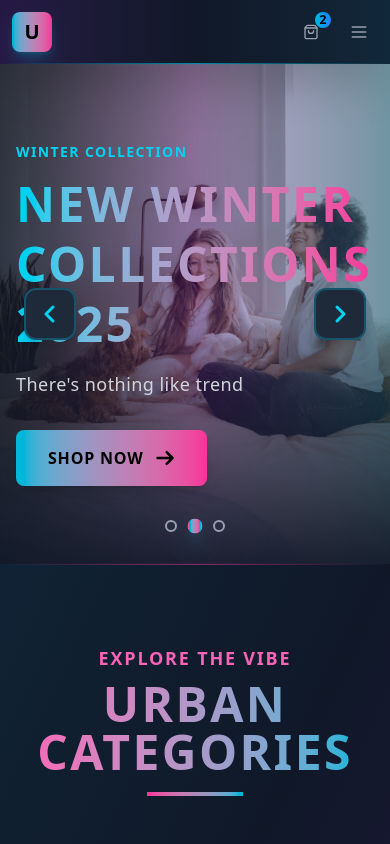
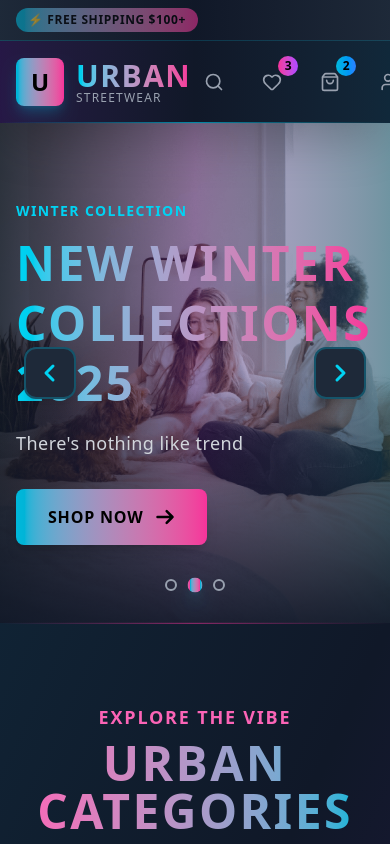
Before and after one commit to bharat711kushwaha/market, a React (Vite) app: page / in a window 390 px wide. Shown: the top 844 px of the page. Built offline with nearby package versions, Linux system fonts and the light colour scheme.

Commit message:
add darkmode

```diff
--- a/src/components/Header.tsx
+++ b/src/components/Header.tsx
@@ -1,4 +1,4 @@
-// Header.tsx - Fixed Mobile Responsive Version
+// Header.tsx - Cyberpunk Theme
 import React, { useState } from 'react';
 import {
   Search,
@@ -7,7 +7,7 @@ import {
   User,
   Menu,
   X,
-
+  ChevronDown,
   Phone,
   MapPin,
   Clock
@@ -31,11 +31,11 @@ const Header: React.FC = () => {
       <div className="absolute inset-0 bg-gradient-to-r from-purple-900/30 via-gray-900 to-cyan-900/30"></div>
       <div className="absolute bottom-0 left-0 w-full h-px bg-gradient-to-r from-transparent via-cyan-500 to-transparent opacity-70"></div>
 
-      {/* Top Bar - Hidden on mobile */}
-      <div className="hidden sm:block bg-gradient-to-r from-gray-800 via-gray-900 to-gray-800 border-b border-cyan-500/20 relative z-10">
+      {/* Top Bar */}
+      <div className="bg-gradient-to-r from-gray-800 via-gray-900 to-gray-800 border-b border-cyan-500/20 relative z-10">
         <div className="container mx-auto px-4">
           <div className="flex items-center justify-between py-2 text-sm">
-            <div className="hidden lg:flex items-center space-x-6 text-gray-400">
+            <div className="hidden md:flex items-center space-x-6 text-gray-400">
               <div className="flex items-center space-x-2 group">
                 <Phone className="h-4 w-4 text-cyan-400 group-hover:text-pink-400 transition-colors" />
                 <span className="group-hover:text-white transition-colors">+1 (555) 123-4567</span>
@@ -50,8 +50,8 @@ const Header: React.FC = () => {
               </div>
             </div>
 
-            <div className="flex items-center">
-              <span className="text-xs bg-gradient-to-r from-cyan-500 to-pink-500 text-black px-2 sm:px-3 py-1 rounded-full font-bold tracking-wider animate-pulse">
+            <div className="flex items-center space-x-4">
+              <span className="text-xs bg-gradient-to-r from-cyan-500 to-pink-500 text-black px-3 py-1 rounded-full font-bold tracking-wider animate-pulse">
                 ⚡ FREE SHIPPING $100+
               </span>
             </div>
@@ -60,21 +60,21 @@ const Header: React.FC = () => {
       </div>
 
       {/* Main Header */}
-      <div className="container mx-auto px-3 sm:px-4 relative z-10">
-        <div className="flex items-center justify-between py-3 sm:py-4">
-          {/* Logo - Responsive sizing */}
+      <div className="container mx-auto px-4 relative z-10">
+        <div className="flex items-center justify-between py-4">
+          {/* Logo */}
           <div
-            className="flex items-center space-x-2 sm:space-x-3 cursor-pointer group"
+            className="flex items-center space-x-3 cursor-pointer group"
             onClick={() => navigate('home')}
           >
-            <div className="w-10 h-10 sm:w-12 sm:h-12 bg-gradient-to-r from-cyan-500 to-pink-500 rounded-lg flex items-center justify-center group-hover:scale-105 transition-all duration-300 shadow-lg shadow-cyan-500/25">
-              <span className="text-black font-black text-xl sm:text-2xl">U</span>
+            <div className="w-12 h-12 bg-gradient-to-r from-cyan-500 to-pink-500 rounded-lg flex items-center justify-center group-hover:scale-105 transition-all duration-300 shadow-lg shadow-cyan-500/25">
+              <span className="text-black font-black text-2xl">U</span>
             </div>
-            <div className="hidden xs:block">
-              <h1 className="text-2xl sm:text-3xl font-black tracking-wider bg-gradient-to-r from-cyan-400 to-pink-500 bg-clip-text text-transparent">
-                URAAN
+            <div>
+              <h1 className="text-3xl font-black tracking-wider bg-gradient-to-r from-cyan-400 to-pink-500 bg-clip-text text-transparent">
+                URBAN
               </h1>
-              <p className="text-xs text-gray-400 -mt-1 tracking-widest uppercase hidden sm:block">STREETWEAR</p>
+              <p className="text-xs text-gray-400 -mt-1 tracking-widest uppercase">STREETWEAR</p>
             </div>
           </div>
 
@@ -96,7 +96,84 @@ const Header: React.FC = () => {
               <span className="absolute -bottom-2 left-0 w-0 h-0.5 bg-gradient-to-r from-cyan-400 to-pink-500 group-hover:w-full transition-all duration-300"></span>
             </button>
 
+            {/* Categories Dropdown */}
+            <div className="relative group">
+              <button className="flex items-center text-gray-300 hover:text-cyan-400 font-bold tracking-wider uppercase transition-all duration-300 text-sm">
+                CATEGORIES
+                <ChevronDown className="ml-1 h-4 w-4 group-hover:rotate-180 transition-transform duration-300" />
+              </button>
 
+              <div className="fixed top-[120px] left-1/2 transform -translate-x-1/2 w-72 bg-gray-800 rounded-xl shadow-2xl border border-cyan-500/30 opacity-0 invisible group-hover:opacity-100 group-hover:visible transition-all duration-300 z-[9999]">
+                <div className="p-6">
+                  <div className="grid grid-cols-2 gap-4">
+                    <button
+                      onClick={() => {
+                        navigate('products');
+                        // You can add category filtering logic here if needed
+                        // For example: setSelectedCategory('men')
+                      }}
+                      className="flex items-center p-3 rounded-lg hover:bg-gray-700 transition-all group border border-transparent hover:border-cyan-500/30 w-full text-left"
+                    >
+                      <div className="w-10 h-10 bg-gradient-to-r from-blue-500 to-cyan-500 rounded-lg flex items-center justify-center mr-3">
+                        <span className="text-black text-sm font-bold">👔</span>
+                      </div>
+                      <span className="text-sm font-bold text-gray-300 group-hover:text-cyan-400 tracking-wider">MEN'S</span>
+                    </button>
+
+                    <button
+                      onClick={() => {
+                        navigate('products');
+                        // You can add category filtering logic here if needed
+                        // For example: setSelectedCategory('women')
+                      }}
+                      className="flex items-center p-3 rounded-lg hover:bg-gray-700 transition-all group border border-transparent hover:border-pink-500/30 w-full text-left"
+                    >
+                      <div className="w-10 h-10 bg-gradient-to-r from-pink-500 to-purple-500 rounded-lg flex items-center justify-center mr-3">
+                        <span className="text-black text-sm font-bold">👗</span>
+                      </div>
+                      <span className="text-sm font-bold text-gray-300 group-hover:text-pink-400 tracking-wider">WOMEN'S</span>
+                    </button>
+
+                    <button
+                      onClick={() => {
+                        navigate('products');
+                        // You can add category filtering logic here if needed
+                        // For example: setSelectedCategory('kids')
+                      }}
+                      className="flex items-center p-3 rounded-lg hover:bg-gray-700 transition-all group border border-transparent hover:border-green-500/30 w-full text-left"
+                    >
+                      <div className="w-10 h-10 bg-gradient-to-r from-green-500 to-cyan-500 rounded-lg flex items-center justify-center mr-3">
+                        <span className="text-black text-sm font-bold">👶</span>
+                      </div>
+                      <span className="text-sm font-bold text-gray-300 group-hover:text-green-400 tracking-wider">KIDS</span>
+                    </button>
+
+                    <button
+                      onClick={() => {
+                        navigate('products');
+                        // You can add category filtering logic here if needed
+                        // For example: setSelectedCategory('accessories')
+                      }}
+                      className="flex items-center p-3 rounded-lg hover:bg-gray-700 transition-all group border border-transparent hover:border-purple-500/30 w-full text-left"
+                    >
+                      <div className="w-10 h-10 bg-gradient-to-r from-purple-500 to-pink-500 rounded-lg flex items-center justify-center mr-3">
+                        <span className="text-black text-sm font-bold">👜</span>
+                      </div>
+                      <span className="text-sm font-bold text-gray-300 group-hover:text-purple-400 tracking-wider">GEAR</span>
+                    </button>
+                  </div>
+
+                  <div className="mt-6 pt-4 border-t border-gray-700">
+                    <button
+                      onClick={() => navigate('products')}
+                      className="w-full text-center py-3 bg-gradient-to-r from-cyan-500 to-pink-500 text-black rounded-lg hover:from-cyan-400 hover:to-pink-400 transition-all text-sm font-black tracking-wider uppercase shadow-lg hover:shadow-cyan-500/25"
+                    >
+                      VIEW ALL
+                    </button>
+                  </div>
+                </div>
+              </div>
+            </div>
 
             <button
               onClick={() => navigate('about')}
@@ -115,15 +192,15 @@ const Header: React.FC = () => {
             </button>
           </nav>
 
-          {/* Right Side Actions - Responsive */}
-          <div className="flex items-center space-x-1 sm:space-x-2">
-            {/* Search - Hidden on small mobile, visible on larger screens */}
-            <div className="relative hidden sm:block">
+          {/* Right Side Actions */}
+          <div className="flex items-center space-x-3">
+            {/* Search */}
+            <div className="relative">
               <button
                 onClick={() => setIsSearchOpen(!isSearchOpen)}
-                className="p-2 sm:p-3 text-gray-400 hover:text-cyan-400 hover:bg-gray-800 rounded-lg transition-all duration-300 border border-transparent hover:border-cyan-500/30"
+                className="p-3 text-gray-400 hover:text-cyan-400 hover:bg-gray-800 rounded-lg transition-all duration-300 border border-transparent hover:border-cyan-500/30"
               >
-                <Search className="h-4 w-4 sm:h-5 sm:w-5" />
+                <Search className="h-5 w-5" />
               </button>
 
               {/* Search Dropdown */}
@@ -145,10 +222,10 @@ const Header: React.FC = () => {
               )}
             </div>
 
-            {/* Wishlist - Hidden on small mobile */}
-            <button className="hidden sm:block p-2 sm:p-3 text-gray-400 hover:text-pink-400 hover:bg-gray-800 rounded-lg transition-all duration-300 relative border border-transparent hover:border-pink-500/30">
-              <Heart className="h-4 w-4 sm:h-5 sm:w-5" />
-              <span className="absolute -top-1 -right-1 bg-gradient-to-r from-pink-500 to-purple-500 text-black text-xs rounded-full h-4 w-4 sm:h-5 sm:w-5 flex items-center justify-center font-bold">
+            {/* Wishlist */}
+            <button className="p-3 text-gray-400 hover:text-pink-400 hover:bg-gray-800 rounded-lg transition-all duration-300 relative border border-transparent hover:border-pink-500/30">
+              <Heart className="h-5 w-5" />
+              <span className="absolute -top-1 -right-1 bg-gradient-to-r from-pink-500 to-purple-500 text-black text-xs rounded-full h-5 w-5 flex items-center justify-center font-bold">
                 3
               </span>
             </button>
@@ -156,55 +233,34 @@ const Header: React.FC = () => {
             {/* Shopping Cart */}
             <button
               onClick={() => navigate('cart')}
-              className="p-2 sm:p-3 text-gray-400 hover:text-cyan-400 hover:bg-gray-800 rounded-lg transition-all duration-300 relative border border-transparent hover:border-cyan-500/30"
+              className="p-3 text-gray-400 hover:text-cyan-400 hover:bg-gray-800 rounded-lg transition-all duration-300 relative border border-transparent hover:border-cyan-500/30"
             >
-              <ShoppingBag className="h-4 w-4 sm:h-5 sm:w-5" />
-              <span className="absolute -top-1 -right-1 bg-gradient-to-r from-cyan-500 to-blue-500 text-black text-xs rounded-full h-4 w-4 sm:h-5 sm:w-5 flex items-center justify-center font-bold">
+              <ShoppingBag className="h-5 w-5" />
+              <span className="absolute -top-1 -right-1 bg-gradient-to-r from-cyan-500 to-blue-500 text-black text-xs rounded-full h-5 w-5 flex items-center justify-center font-bold">
                 2
               </span>
             </button>
 
-            {/* User Account - Hidden on small mobile */}
-            <button className="hidden sm:block p-2 sm:p-3 text-gray-400 hover:text-purple-400 hover:bg-gray-800 rounded-lg transition-all duration-300 border border-transparent hover:border-purple-500/30">
-              <User className="h-4 w-4 sm:h-5 sm:w-5" />
+            {/* User Account */}
+            <button className="p-3 text-gray-400 hover:text-purple-400 hover:bg-gray-800 rounded-lg transition-all duration-300 border border-transparent hover:border-purple-500/30">
+              <User className="h-5 w-5" />
             </button>
 
-            {/* Mobile Menu Button - Always visible on mobile */}
+            {/* Mobile Menu Button */}
             <button
               onClick={() => setIsMobileMenuOpen(!isMobileMenuOpen)}
-              className="lg:hidden p-2 sm:p-3 text-gray-400 hover:text-cyan-400 hover:bg-gray-800 rounded-lg transition-all duration-300 border border-transparent hover:border-cyan-500/30 ml-2"
+              className="lg:hidden p-3 text-gray-400 hover:text-cyan-400 hover:bg-gray-800 rounded-lg transition-all duration-300 border border-transparent hover:border-cyan-500/30"
             >
-              {isMobileMenuOpen ? <X className="h-5 w-5 sm:h-6 sm:w-6" /> : <Menu className="h-5 w-5 sm:h-6 sm:w-6" />}
+              {isMobileMenuOpen ? <X className="h-6 w-6" /> : <Menu className="h-6 w-6" />}
             </button>
           </div>
         </div>
       </div>
 
-      {/* Mobile Menu Overlay */}
+      {/* Mobile Menu */}
       {isMobileMenuOpen && (
-        <>
-          {/* Backdrop */}
-          <div
-            className="fixed inset-0 bg-black bg-opacity-75 z-40 lg:hidden backdrop-blur-sm"
-            onClick={() => setIsMobileMenuOpen(false)}
-          />
-
-          {/* Mobile Menu */}
-          <div className="lg:hidden fixed top-full left-0 right-0 bg-gray-800 border-t border-cyan-500/30 z-50 max-h-[calc(100vh-100px)] overflow-y-auto shadow-2xl">
+        <div className="lg:hidden bg-gray-800 border-t border-cyan-500/30 relative z-10">
           <div className="container mx-auto px-4 py-4">
-              {/* Mobile Search - Always visible in mobile menu */}
-              <div className="mb-4 pb-4 border-b border-gray-700">
-                <div className="relative">
-                  <Search className="absolute left-3 top-3 h-4 w-4 text-cyan-400" />
-                  <input
-                    type="text"
-                    placeholder="Search urban gear..."
-                    className="w-full pl-10 pr-4 py-3 bg-gray-900 border border-cyan-500/30 rounded-lg text-gray-300 placeholder-gray-500 focus:outline-none focus:border-cyan-400 focus:shadow-lg focus:shadow-cyan-500/25 transition-all text-sm"
-                  />
-                </div>
-              </div>
-
-              {/* Navigation Links */}
             <nav className="space-y-2">
               <button
                 onClick={() => navigate('home')}
@@ -218,43 +274,11 @@ const Header: React.FC = () => {
               >
                 PRODUCTS
               </button>
-
-                {/* Mobile Categories */}
-                <div className="space-y-2 ml-4">
-                  <button
-                    onClick={() => navigate('products')}
-                    className="block w-full text-left py-2 px-4 text-gray-400 hover:text-cyan-300 hover:bg-gray-700 rounded-lg transition-all text-sm"
-                  >
-                    👔 MEN'S
-                  </button>
-                  <button
-                    onClick={() => navigate('products')}
-                    className="block w-full text-left py-2 px-4 text-gray-400 hover:text-pink-300 hover:bg-gray-700 rounded-lg transition-all text-sm"
-                  >
-                    👗 WOMEN'S
-                  </button>
-                  <button
-                    onClick={() => navigate('products')}
-                    className="block w-full text-left py-2 px-4 text-gray-400 hover:text-green-300 hover:bg-gray-700 rounded-lg transition-all text-sm"
-                  >
-                    👶 KIDS
-                  </button>
-                  <button
-                    onClick={() => navigate('products')}
-                    className="block w-full text-left py-2 px-4 text-gray-400 hover:text-purple-300 hover:bg-gray-700 rounded-lg transition-all text-sm"
-                  >
-                    👜 GEAR
-                  </button>
-                </div>
-
               <button
                 onClick={() => navigate('cart')}
-                  className="flex items-center justify-between w-full text-left py-3 px-4 text-gray-300 hover:text-cyan-400 hover:bg-gray-700 rounded-lg transition-all font-bold tracking-wider uppercase text-sm"
+                className="block w-full text-left py-3 px-4 text-gray-300 hover:text-cyan-400 hover:bg-gray-700 rounded-lg transition-all font-bold tracking-wider uppercase text-sm"
               >
                 CART
-                  <span className="bg-gradient-to-r from-cyan-500 to-blue-500 text-black text-xs rounded-full h-5 w-5 flex items-center justify-center font-bold">
-                    2
-                  </span>
               </button>
               <button
                 onClick={() => navigate('about')}
@@ -270,34 +294,25 @@ const Header: React.FC = () => {
               </button>
             </nav>
 
-              {/* Mobile Action Buttons */}
-              <div className="mt-6 pt-4 border-t border-gray-700 flex space-x-4">
-                <button className="flex-1 flex items-center justify-center py-3 px-4 text-gray-300 hover:text-pink-400 hover:bg-gray-700 rounded-lg transition-all border border-gray-600 hover:border-pink-500/30">
-                  <Heart className="h-4 w-4 mr-2" />
-                  <span className="text-sm font-bold">WISHLIST</span>
-                  <span className="ml-2 bg-gradient-to-r from-pink-500 to-purple-500 text-black text-xs rounded-full h-4 w-4 flex items-center justify-center font-bold">3</span>
-                </button>
-                <button className="flex-1 flex items-center justify-center py-3 px-4 text-gray-300 hover:text-purple-400 hover:bg-gray-700 rounded-lg transition-all border border-gray-600 hover:border-purple-500/30">
-                  <User className="h-4 w-4 mr-2" />
-                  <span className="text-sm font-bold">ACCOUNT</span>
-                </button>
-              </div>
-
-              {/* Mobile Promo Banner */}
-              <div className="mt-4 p-3 bg-gradient-to-r from-cyan-500/10 to-pink-500/10 rounded-lg border border-cyan-500/20 text-center">
-                <span className="text-xs bg-gradient-to-r from-cyan-500 to-pink-500 text-black px-3 py-1 rounded-full font-bold tracking-wider animate-pulse">
-                  ⚡ FREE SHIPPING $100+
-                </span>
+            {/* Mobile Search */}
+            <div className="mt-4 pt-4 border-t border-gray-700">
+              <div className="relative">
+                <Search className="absolute left-3 top-3 h-4 w-4 text-cyan-400" />
+                <input
+                  type="text"
+                  placeholder="Search urban gear..."
+                  className="w-full pl-10 pr-4 py-3 bg-gray-900 border border-cyan-500/30 rounded-lg text-gray-300 placeholder-gray-500 focus:outline-none focus:border-cyan-400 focus:shadow-lg focus:shadow-cyan-500/25 transition-all"
+                />
               </div>
             </div>
           </div>
-        </>
+        </div>
       )}
 
-      {/* Search Overlay for desktop */}
+      {/* Search Overlay for mobile */}
       {isSearchOpen && (
         <div
-          className="fixed inset-0 bg-black bg-opacity-75 z-40 hidden sm:block lg:hidden backdrop-blur-sm"
+          className="fixed inset-0 bg-black bg-opacity-75 z-40 lg:hidden backdrop-blur-sm"
           onClick={() => setIsSearchOpen(false)}
         />
       )}
```
Lines whose indentation alone changed are shown as unchanged.
